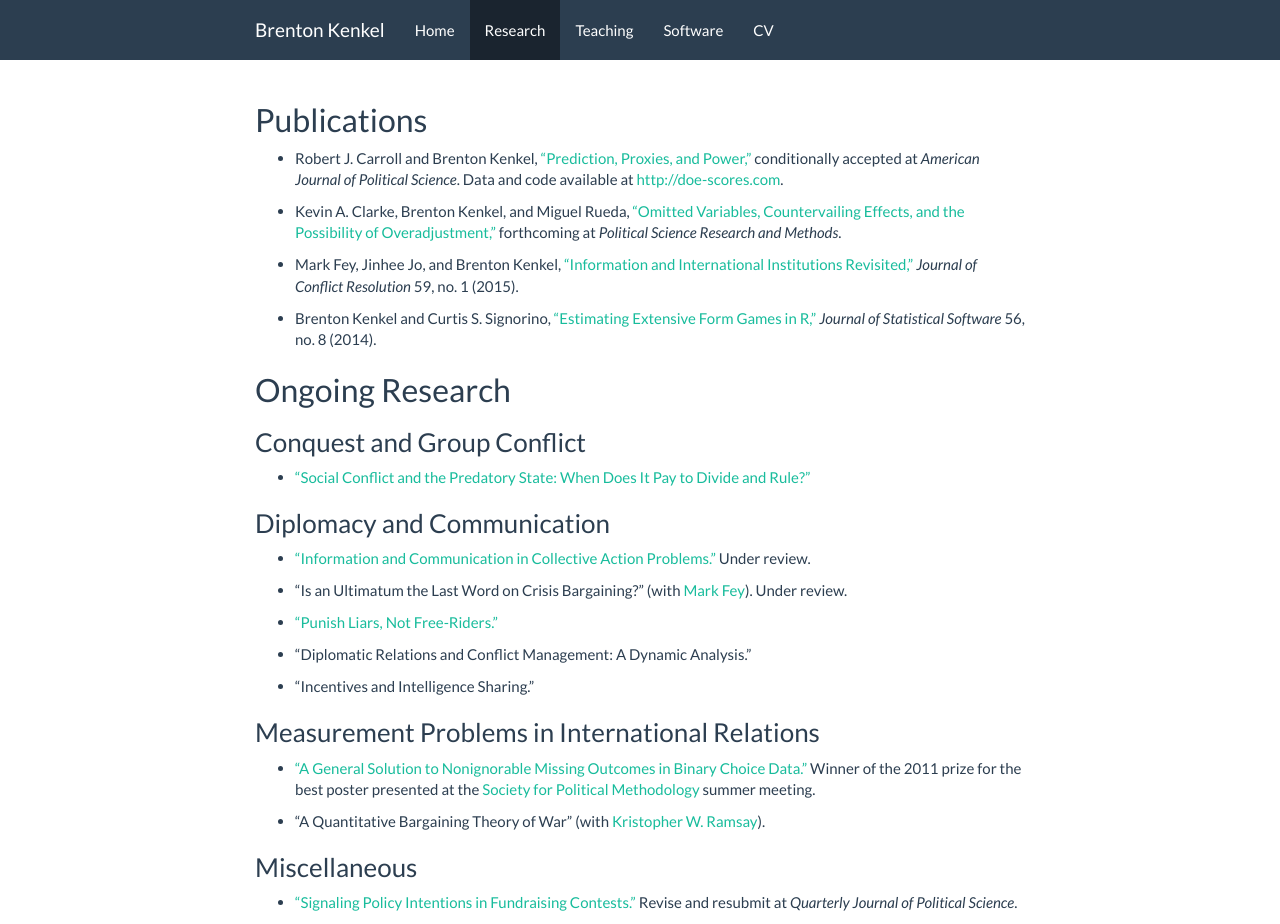
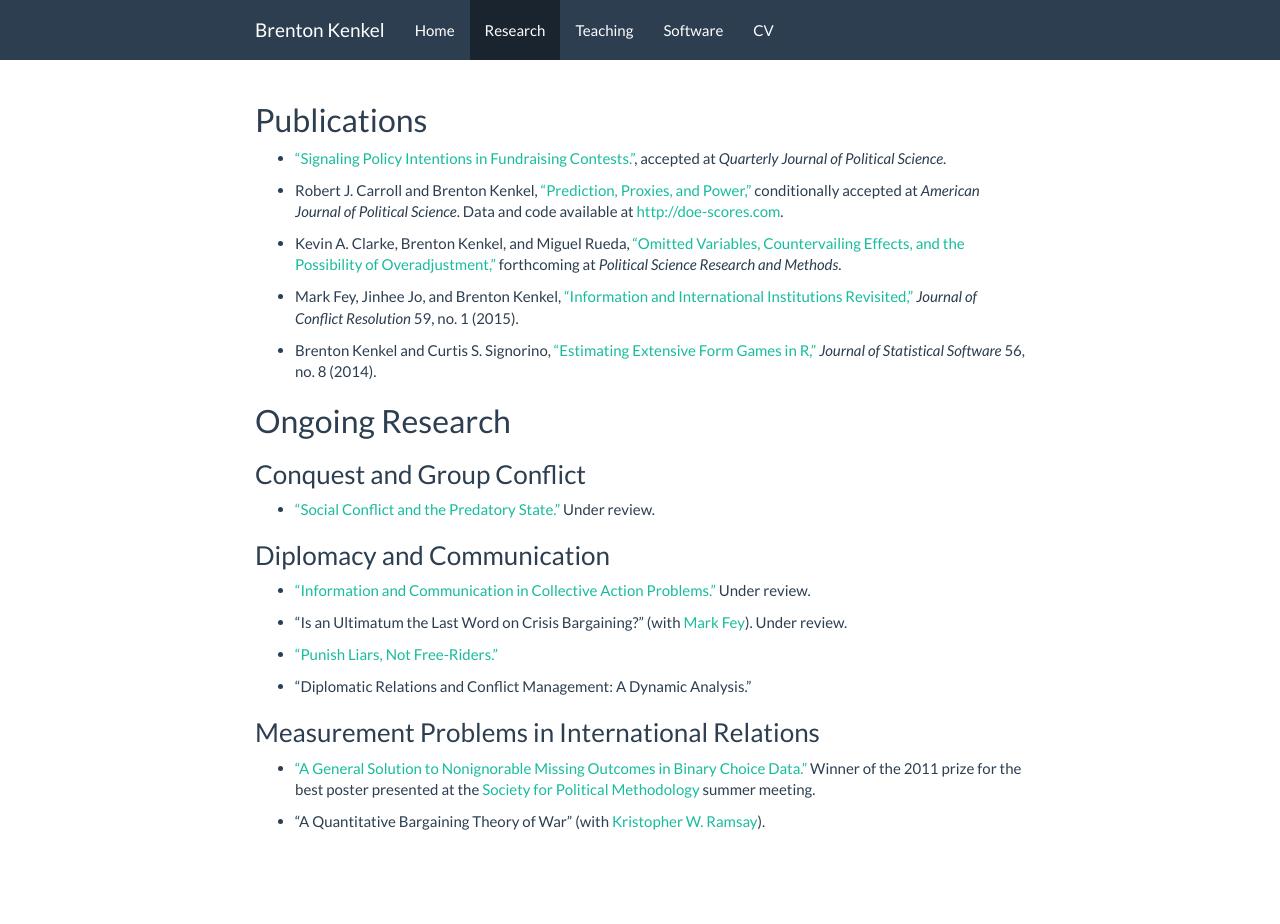
Before and after one commit to brentonk/old-website, a Jekyll site: the page built from research.md, in a window 1280 px wide. Built offline with Jekyll 4.4.1, drawn with Linux system fonts in a browser that asks for light colours; nearby versions of some CDN libraries; after the commit the page ends 900 px from its top, so only the background shows below that.

Commit message:
Update research page for fall 2018

```diff
--- a/research.md
+++ b/research.md
@@ -7,6 +7,8 @@ description: >-
 ---
 
 # Publications
+
+* ["Signaling Policy Intentions in Fundraising Contests."](data/valence.pdf), accepted at *Quarterly Journal of Political Science*.
 
 * Robert J. Carroll and Brenton Kenkel, ["Prediction, Proxies, and Power,"](data/doe.pdf) conditionally accepted at *American Journal of Political Science*.  Data and code available at <http://doe-scores.com>.
 
@@ -21,7 +23,7 @@ description: >-
 
 ## Conquest and Group Conflict
 
-* ["Social Conflict and the Predatory State: When Does It Pay to Divide and Rule?"](data/divconq.pdf)
+* ["Social Conflict and the Predatory State."](data/divconq.pdf)  Under review.
 
 
 ## Diplomacy and Communication
@@ -34,16 +36,9 @@ description: >-
 
 * "Diplomatic Relations and Conflict Management: A Dynamic Analysis."
 
-* "Incentives and Intelligence Sharing."
-
 
 ## Measurement Problems in International Relations
 
 * ["A General Solution to Nonignorable Missing Outcomes in Binary Choice Data."](data/idlogit.pdf)  Winner of the 2011 prize for the best poster presented at the [Society for Political Methodology](http://polmeth.wustl.edu) summer meeting.
 
 * "A Quantitative Bargaining Theory of War" (with [Kristopher W. Ramsay](http://scholar.princeton.edu/kramsay/home)).
-
-
-## Miscellaneous
-
-* ["Signaling Policy Intentions in Fundraising Contests."](data/valence.pdf)  Revise and resubmit at *Quarterly Journal of Political Science*.
```
Also changed, not shown: 1 other file.
